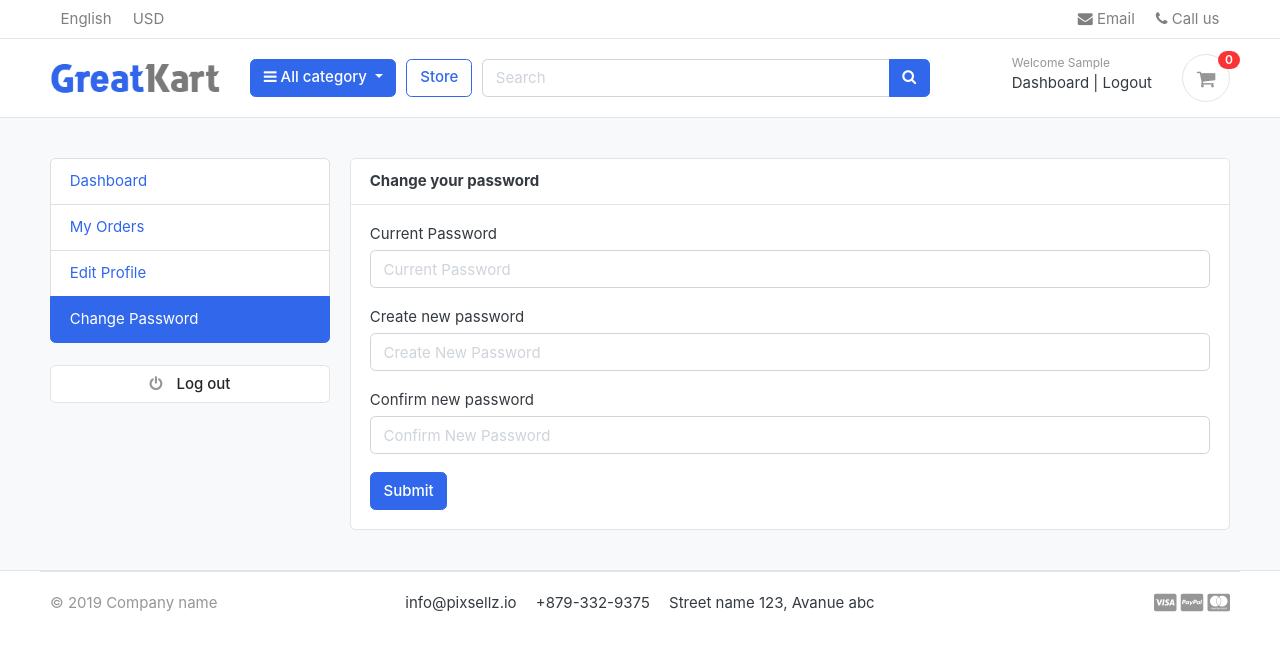
After one commit to RUPESH-YADRAJ/E-COMMERCE-WEBSITE, a Django app: page /accounts/change_password/ in a window 1280 px wide. The commit adds this page. Shown: the top 651 px of the page. Run offline with Django 5.2, Linux system fonts and the light colour scheme; the visitor is signed in with stand-in values (Sample User, id 1); data that the repository does not hold is empty; some libraries are stand-ins or nearby versions; some web fonts are replaced.

Commit message:
change_password's url, html and views functionalities added

```diff
--- a/accounts/urls.py
+++ b/accounts/urls.py
@@ -15,5 +15,6 @@ urlpatterns = [
 
   path('my_orders/', views.my_orders, name = 'my_orders'),
   path('edit_profile/', views.edit_profile, name = 'edit_profile'),
+  path('change_password/', views.change_password, name = 'change_password'),
 
 ]
--- a/accounts/views.py
+++ b/accounts/views.py
@@ -210,6 +210,7 @@ def resetPassword(request):
   else:
     return render(request, 'accounts/resetPassword.html')
 
+@login_required(login_url = 'login')
 def my_orders(request):
   orders = Order.objects.filter(user = request.user, is_ordered = True).order_by('-created_at')
   context = {
@@ -217,7 +218,7 @@ def my_orders(request):
   }
   return render(request, 'accounts/my_orders.html', context)
 
-@login_required(login_url='login')
+@login_required(login_url = 'login')
 def edit_profile(request):
   userprofile = get_object_or_404(UserProfile, user=request.user)
   if request.method == 'POST':
@@ -237,3 +238,27 @@ def edit_profile(request):
       'userprofile': userprofile,
     }
   return render(request, 'accounts/edit_profile.html', context)
+
+@login_required(login_url = 'login')
+def change_password(request):
+  if request.method == 'POST':
+    current_password = request.POST['current_password']
+    new_password = request.POST['new_password']
+    confirm_password = request.POST['confirm_password']
+
+    user = Account.objects.get(username__exact=request.user.username)
+    if new_password == confirm_password:
+      success = user.check_password(current_password)
+      if success:
+        user.set_password(new_password)
+        user.save()
+        # auth.logout(request)
+        messages.success(request, 'Password updated successfully.')
+        return redirect('change_password')
+      else:
+        messages.error(request, 'Please enter valid current password')
+        return redirect('change_password')
+    else:
+      messages.error(request, 'Password does not match!')
+      return redirect('change_password')
+  return render(request, 'accounts/change_password.html')
--- /dev/null
+++ b/templates/accounts/change_password.html
@@ -0,0 +1,45 @@
+{% extends 'base.html' %}
+{% block content %}
+<!-- ========================= SECTION CONTENT ========================= -->
+<section class="section-conten padding-y bg">
+{% include 'includes/alerts.html'%}
+<div class="container">
+	<div class="row">
+	{% include 'includes/dashboard_sidebar.html' %}
+	<main class="col-md-9">
+		<article class="card">
+		<header class="card-header">
+			<strong class="d-inline-block mr-3">Change your password  </strong>
+		</header>
+		<div class="card-body">
+			<div class="row">
+				<div class="col-md-12">
+					<form action="{% url 'change_password' %}" method = "POST">
+						{% csrf_token %}
+						<div class = "form-group">
+							<label>Current Password</label>
+							<input type="password" name = "current_password" placeholder="Current Password" class = "form-control" required>
+						</div>
+						<div class = "form-group">
+							<label>Create new password</label>
+							<input type="password" name = "new_password" placeholder="Create New Password" class = "form-control" required>
+						</div>
+						<div class = "form-group">
+							<label>Confirm new password</label>
+							<input type="password" name = "confirm_password" placeholder="Confirm New Password" class = "form-control" required>
+						</div>
+						<input type="submit" value="Submit" class = "btn btn-primary">
+					</form>
+				</div>
+			</div> <!-- row.// -->
+		</div> <!-- card-body .// -->
+		</article> <!-- order-group.// -->
+	</main>
+</div> <!-- row.// -->
+</div>
+
+
+</section>
+<!-- ========================= SECTION CONTENT END// ========================= -->
+
+{% endblock %}
--- a/templates/includes/dashboard_sidebar.html
+++ b/templates/includes/dashboard_sidebar.html
@@ -4,7 +4,7 @@
 			<a class="list-group-item {% if '/accounts/' == request.path %}active{% endif %}" href="{% url 'dashboard'%}"> Dashboard </a>
 			<a class="list-group-item {% if '/my_orders/' in request.path %}active{% endif %}" href="{% url 'my_orders' %}"> My Orders </a>
 			<a class="list-group-item {% if '/edit_profile/'  in request.path %}active{% endif %}" href="{% url 'edit_profile' %}"> Edit Profile </a>
-			<a class="list-group-item {% if '/change_password/' in request.path %}active{% endif %}" href="#"> Change Password </a>
+			<a class="list-group-item {% if '/change_password/' in request.path %}active{% endif %}" href="{% url 'change_password' %}"> Change Password </a>
 		</ul>
 		<br>
 		<a class="btn btn-light btn-block" href="{% url 'logout' %}"> <i class="fa fa-power-off"></i> <span class="text">Log out</span> </a>
```
